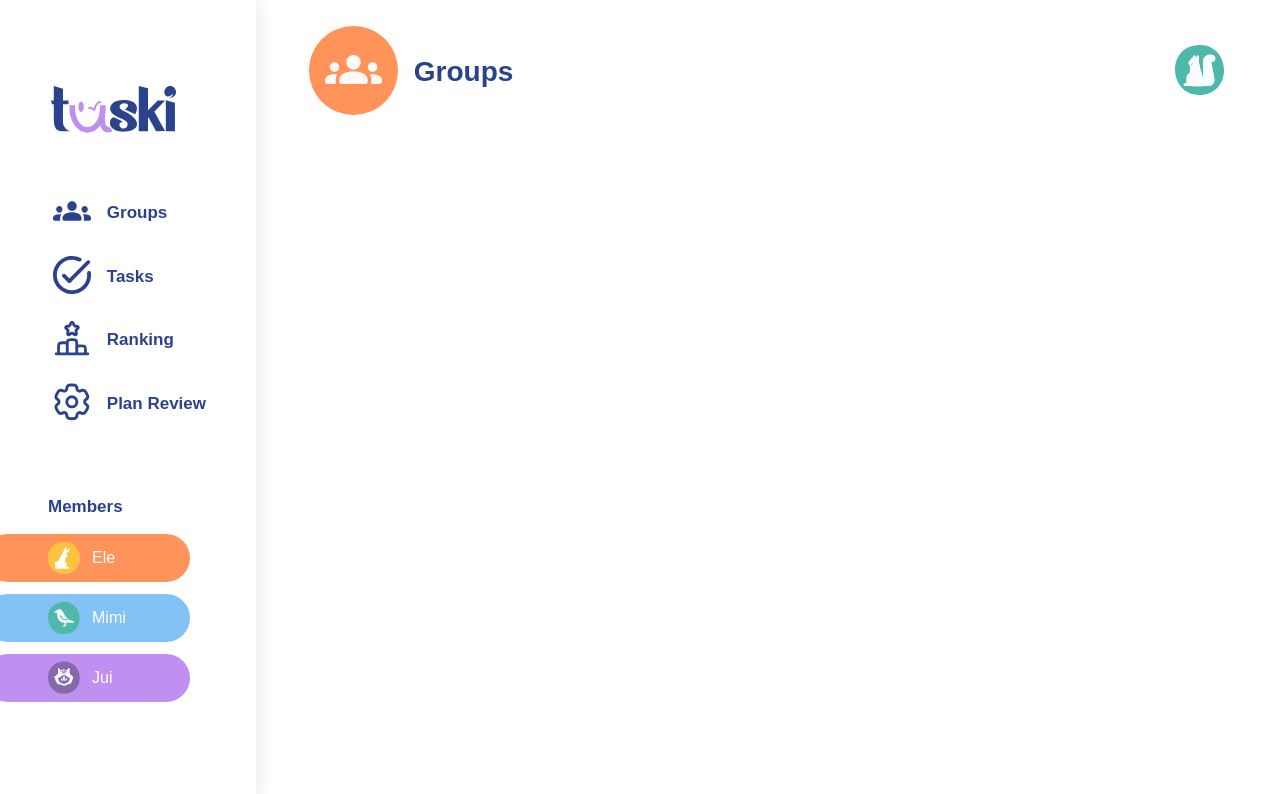
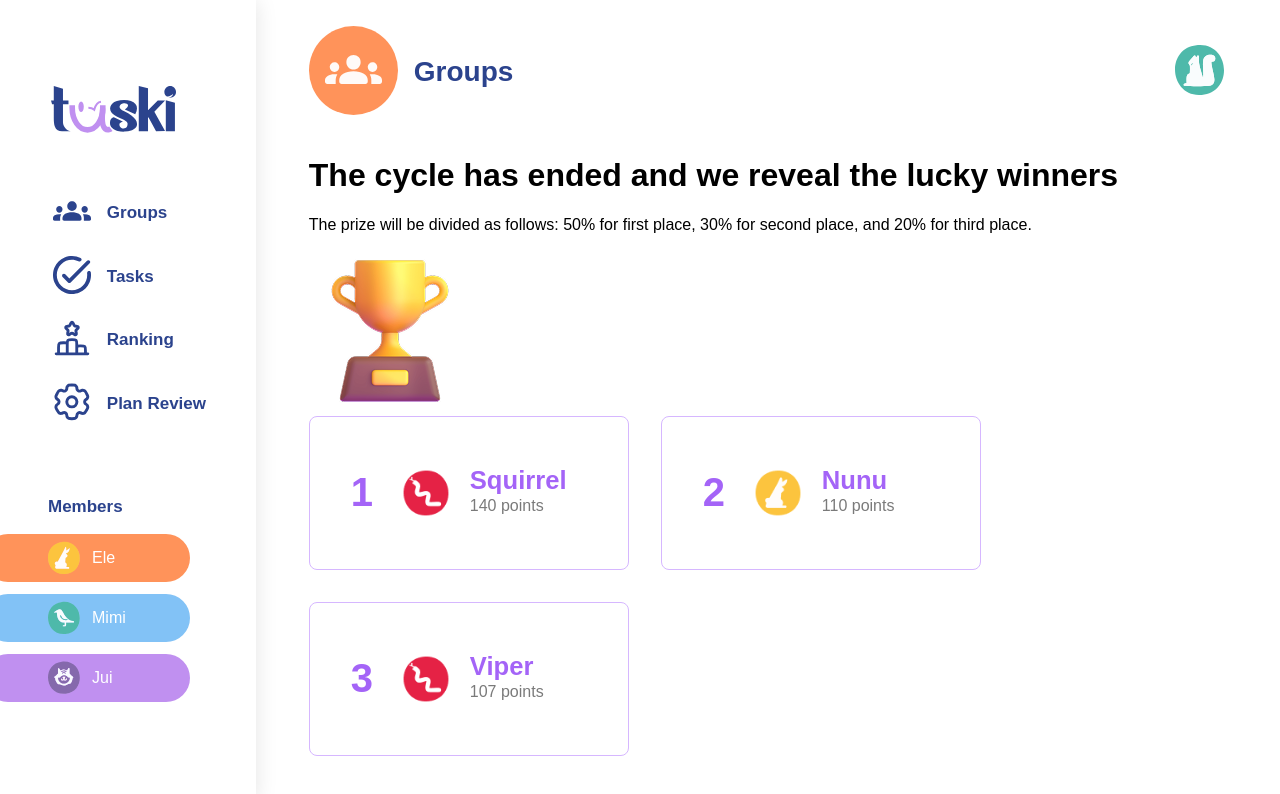
Before and after one commit to NikSala10/TaskiProject, a React (Vite) app: page / in a window 1280 px wide. Shown: the top 794 px of the page. Built offline with nearby package versions, Linux system fonts and the light colour scheme.

Commit message:
feat(pages): Addition of the winners' route

```diff
--- a/src/App.tsx
+++ b/src/App.tsx
@@ -10,6 +10,7 @@ import Tasks from "./pages/Tasks/Tasks";
 import PlanReview from "./pages/Plan Review/PlanReview";
 import Ranking from "./pages/Ranking/Ranking";
 import Profile from "./pages/Profile/Profile";
+import Winner from "./pages/Winners/Winners";
 // import SignUpPage from "./pages/Register/Register";
 
 
@@ -20,12 +21,13 @@ function App() {
       <div className="headerUp"><Header /> <User/></div>
       <div className="screens">
         <Routes>
-          <Route path="/" element={<Groups />} />
+          <Route path="/" element={<Winner />} />
           <Route path="/groups" element={<Groups />} />
           <Route path="/tasks" element={<Tasks />} />
           <Route path="/plan-review" element={<PlanReview />} />
           <Route path="/ranking" element={<Ranking />} />
           <Route path="/profile" element={<Profile />} />
+          <Route path="/winner" element={<Winner />} />
         </Routes>
       </div>
     </Router>
```
